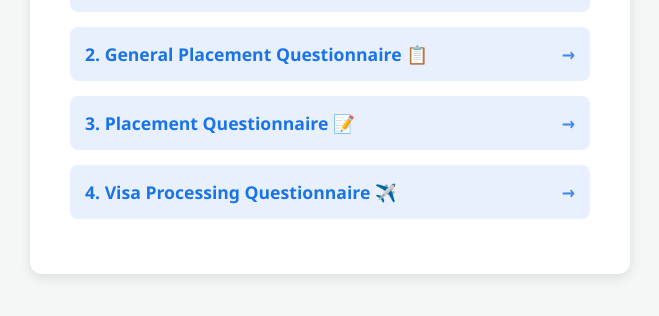
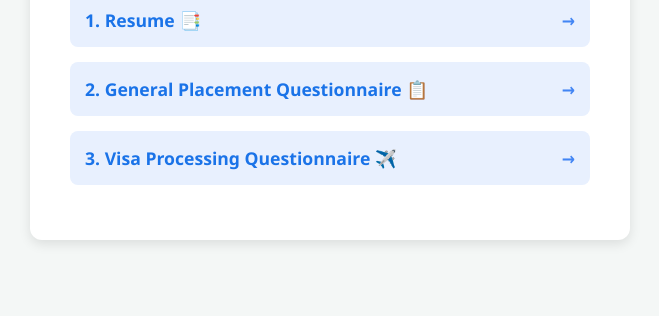
Before and after one commit to Charuka-tech-ux/all-, a plain HTML site: page index.html in a window 1280 px wide. Shown: the part 366-682 px from the top of the page, without its empty margins (310-969 px from the left). Drawn offline with Linux system fonts and the light colour scheme.

Commit message:
Update index.html

```diff
--- a/index.html
+++ b/index.html
@@ -125,13 +125,8 @@
                 </a>
             </li>
             <li>
-                <a href="https://charuka-tech-ux.github.io/Placement-Questionnaire/" target="_blank">
-                    3. Placement Questionnaire 📝
-                </a>
-            </li>
-            <li>
                 <a href="https://charuka-tech-ux.github.io/-Visa-Processing-Questionnaire/" target="_blank">
-                    4. Visa Processing Questionnaire ✈️
+                    3. Visa Processing Questionnaire ✈️
                 </a>
             </li>
         </ul>
```
